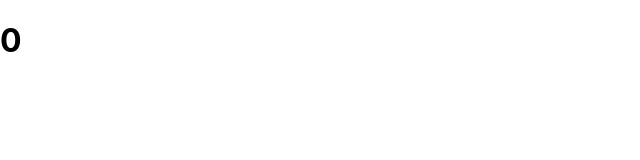
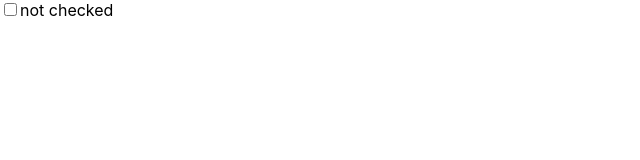
Before and after one commit to chackop/rc-hooks-demo, a React (Create React App) app: page / in a window 1280 px wide. Shown: the top 160 px of the page, without its empty margins (0-640 px from the left). Built offline with nearby package versions, Linux system fonts and the light colour scheme.

Commit message:
abstarcted function in useredcuer

```diff
--- a/src/App.js
+++ b/src/App.js
@@ -1,10 +1,15 @@
 import "./App.css";
-import React, { useState, useEffect, useReducer } from "react";
+import React, { useReducer } from "react";
 
 function App() {
-  const [num, setNum] = useReducer((num, newnum) => num + newnum, 0);
+  const [checked, toggle] = useReducer((checked) => !checked, false);
 
-  return <h1 onClick={() => setNum(1)}>{num}</h1>;
+  return (
+    <>
+      <input type="checkbox" value={checked} onChange={() => toggle()} />
+      {checked ? "checked" : "not checked"}
+    </>
+  );
 }
 
 export default App;
```
Also changed, not shown: 1 other file (tests, documents, lock files or other folders).
